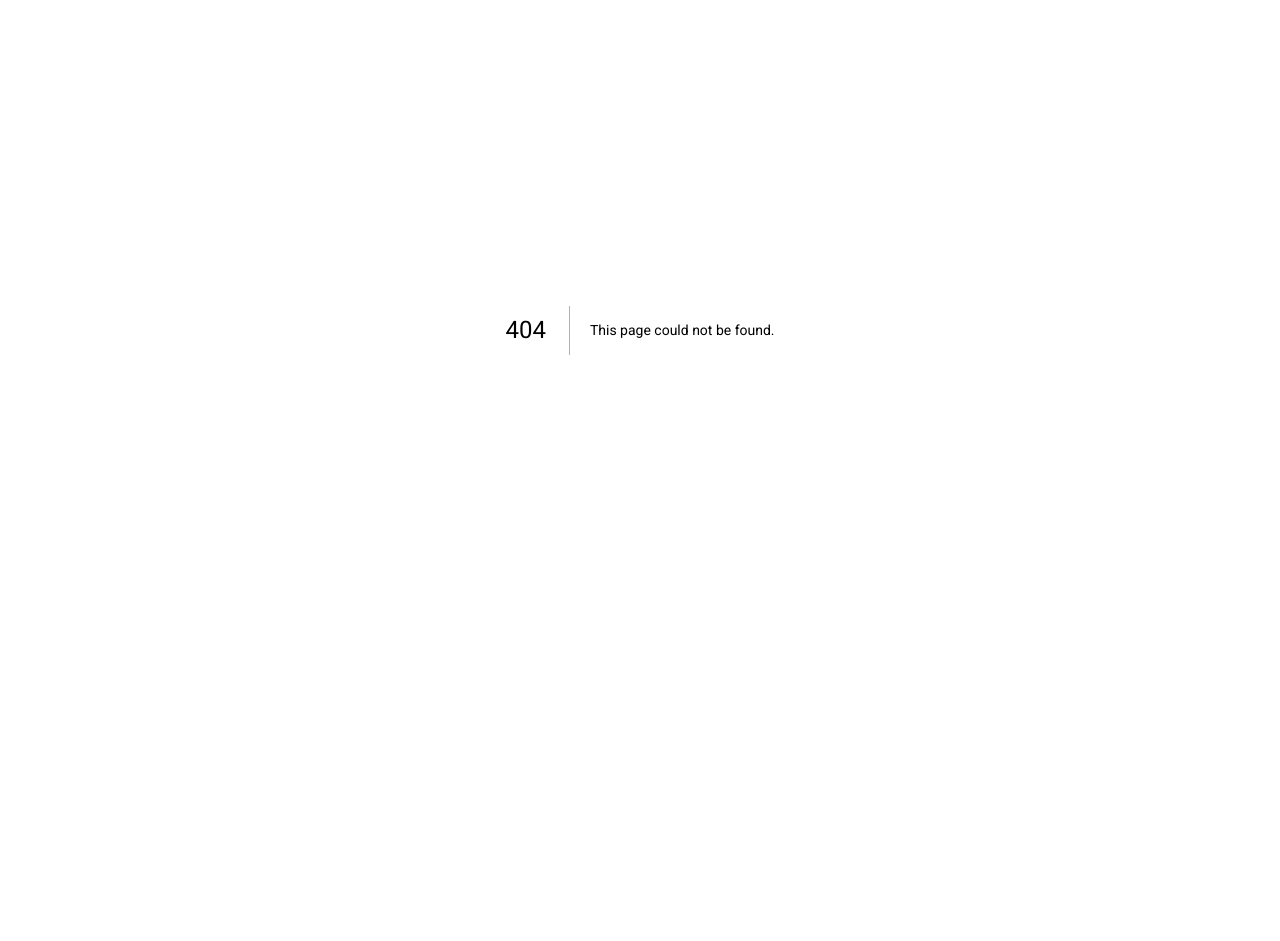
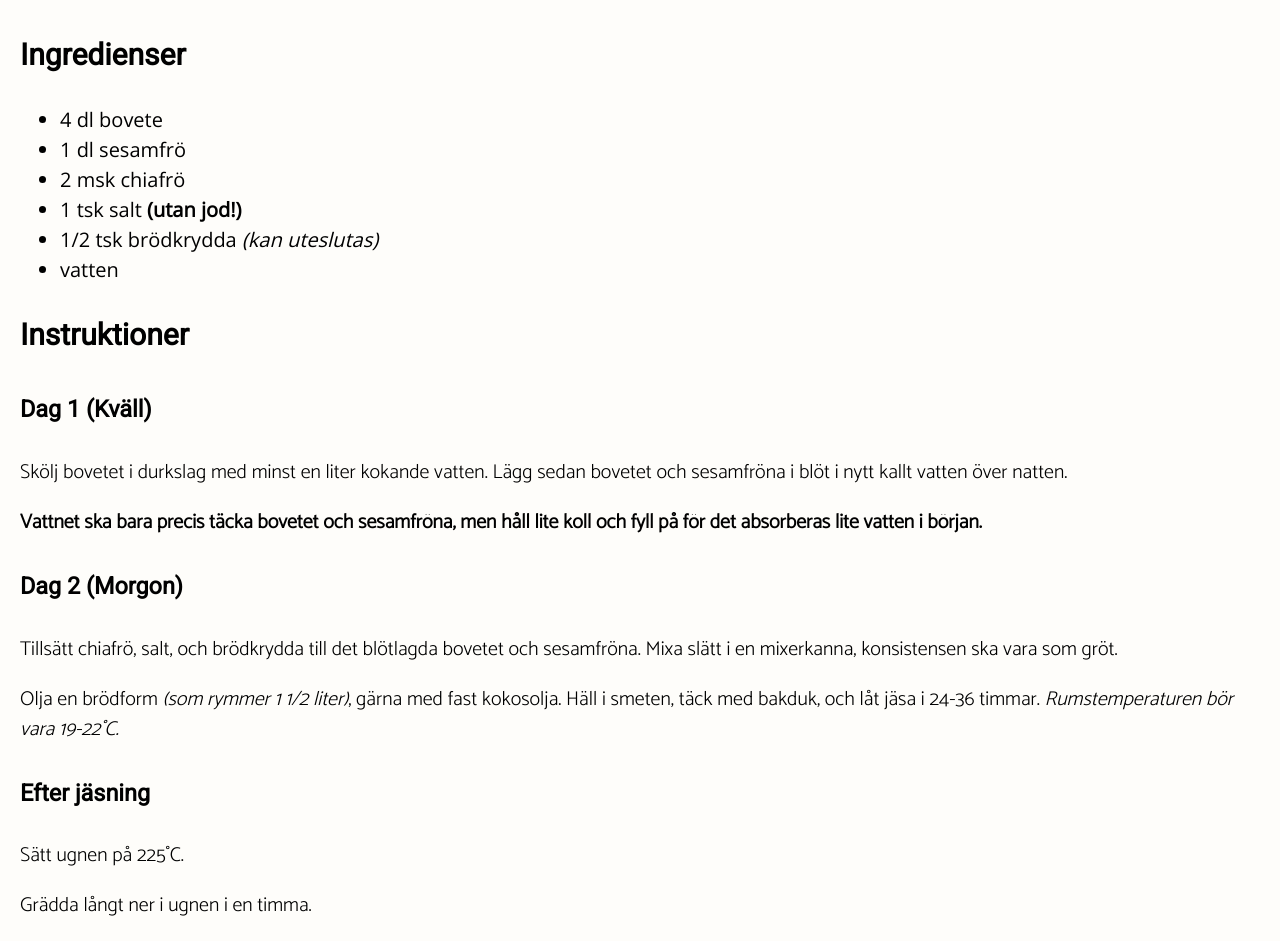
Before and after one commit to w1nston/amsenwallander.se, a Next.js app: page /recipes/surdegsbrod-pa-bovete in a window 1280 px wide. Before the commit this address had no page. Shown: the part 180-1121 px from the top of the page. Before the commit the page ends 910 px from the top, so only its background shows below. Built offline with nearby package versions, Linux system fonts and the light colour scheme.

Commit message:
Add frokex och surdegsrbrod m bovete.

```diff
--- /dev/null
+++ b/pages/recipes/surdegsbrod-pa-bovete.mdx
@@ -0,0 +1,34 @@
+# Surdegsbröd på bovete
+
+## Ingredienser
+
+- 4 dl bovete
+- 1 dl sesamfrö
+- 2 msk chiafrö
+- 1 tsk salt **(utan jod!)**
+- 1/2 tsk brödkrydda _(kan uteslutas)_
+- vatten
+
+## Instruktioner
+
+### Dag 1 (Kväll)
+
+Skölj bovetet i durkslag med minst en liter kokande vatten. Lägg sedan
+bovetet och sesamfröna i blöt i nytt kallt vatten över natten.
+
+**Vattnet ska bara precis täcka bovetet och sesamfröna, men håll lite koll och fyll på
+för det absorberas lite vatten i början.**
+
+### Dag 2 (Morgon)
+
+Tillsätt chiafrö, salt, och brödkrydda till det blötlagda bovetet och sesamfröna.
+Mixa slätt i en mixerkanna, konsistensen ska vara som gröt.
+
+Olja en brödform _(som rymmer 1 1/2 liter)_, gärna med fast kokosolja.
+Häll i smeten, täck med bakduk, och låt jäsa i 24-36 timmar. _Rumstemperaturen bör vara 19-22˚C._
+
+### Efter jäsning
+
+Sätt ugnen på 225˚C.
+
+Grädda långt ner i ugnen i en timma.
```
Also changed, not shown: metadata/recipes/surdegsbrod-pa-bovete.json (added, +7 -0 lines).
